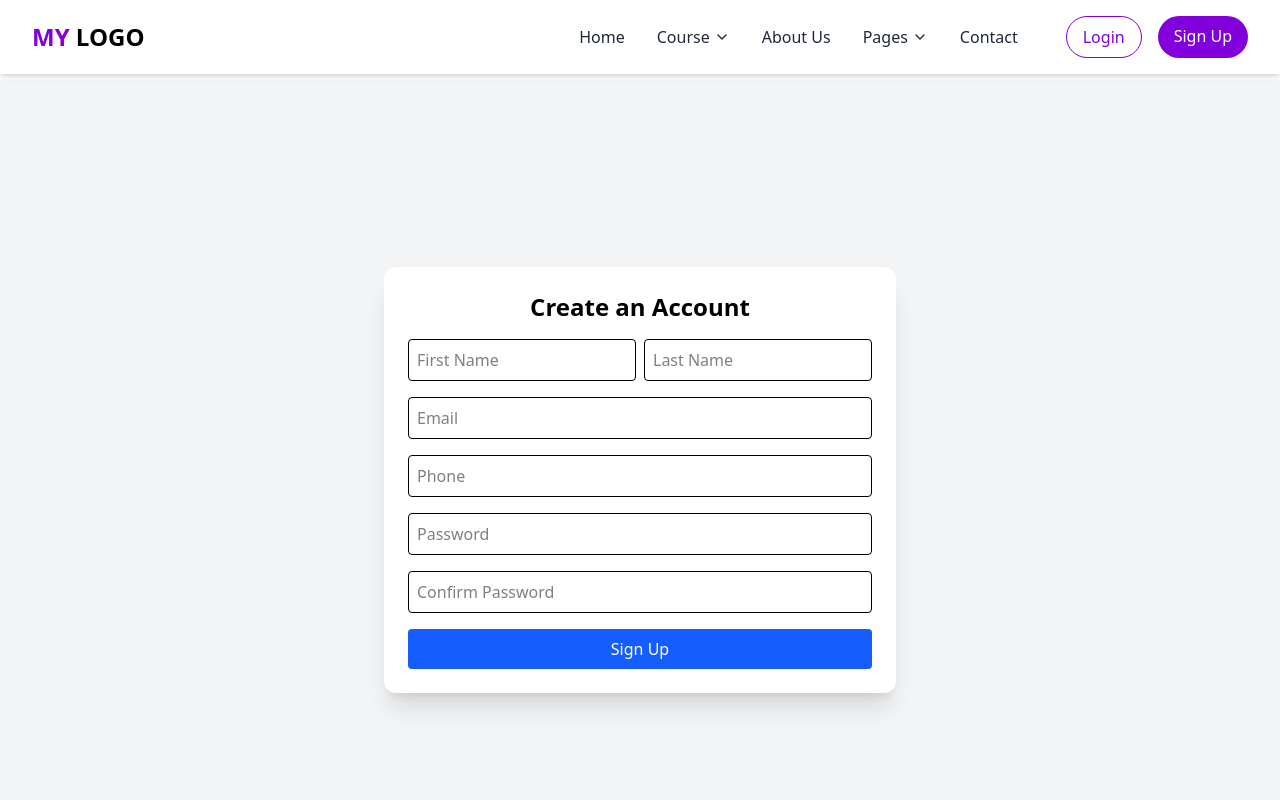
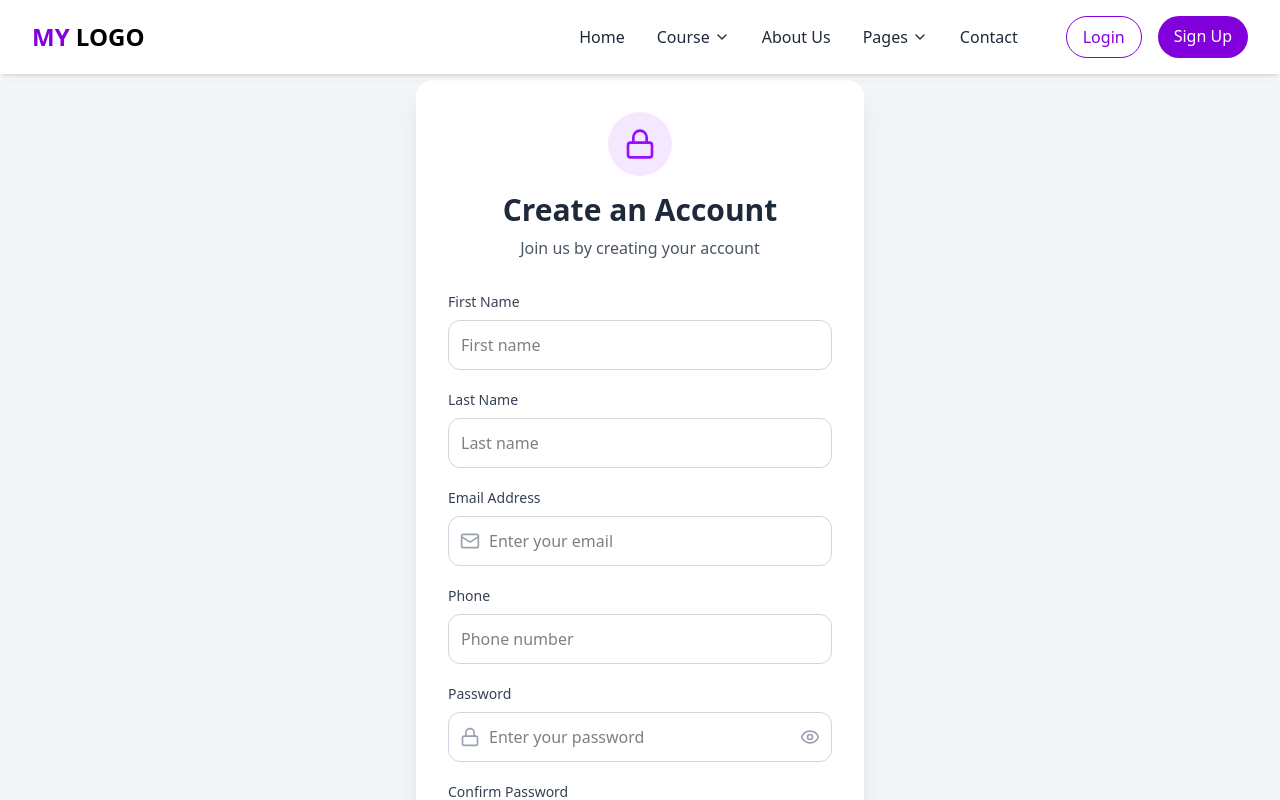
Before and after one commit to AliRaza192/eduvera, a React (Vite) app: page /signup in a window 1280 px wide. Shown: the top 800 px of the page. Built offline with nearby package versions, Linux system fonts and the light colour scheme.

Commit message:
sign up form with api integration

```diff
--- a/src/components/auth/SignUpForm.jsx
+++ b/src/components/auth/SignUpForm.jsx
@@ -1,7 +1,8 @@
 import { useState } from "react";
+import { Mail, Lock, Eye, EyeOff, ArrowRight, AlertCircle } from "lucide-react";
 import { signUp } from "../../services/authService";
+import { useNavigate } from "react-router-dom";
 import toast from "react-hot-toast";
-import { useNavigate } from "react-router-dom";
 
 const SignUpForm = () => {
   const navigate = useNavigate();
@@ -11,20 +12,56 @@ const SignUpForm = () => {
     email: "",
     phone: "",
     password: "",
-    confirm_password: "",
+    confirm_password: ""
   });
+  const [errors, setErrors] = useState({});
+  const [showPassword, setShowPassword] = useState(false);
   const [loading, setLoading] = useState(false);
 
-  const handleChange = (e) =>
+  const handleChange = (e) => {
     setFormData({ ...formData, [e.target.name]: e.target.value });
+    setErrors({ ...errors, [e.target.name]: "" });
+  };
+
+  const validateForm = () => {
+    const newErrors = {};
+
+    if (!formData.first_name.trim()) newErrors.first_name = "First name is required";
+    if (!formData.last_name.trim()) newErrors.last_name = "Last name is required";
+    if (!formData.email.trim()) {
+      newErrors.email = "Email is required";
+    } else if (!/\S+@\S+\.\S+/.test(formData.email)) {
+      newErrors.email = "Invalid email format";
+    }
+    if (!formData.phone.trim()) newErrors.phone = "Phone is required";
+    if (!formData.password) newErrors.password = "Password is required";
+    if (formData.password !== formData.confirm_password)
+      newErrors.confirm_password = "Passwords do not match";
+
+    setErrors(newErrors);
+    return Object.keys(newErrors).length === 0;
+  };
 
   const handleSubmit = async (e) => {
     e.preventDefault();
+    if (!validateForm()) return;
+
     setLoading(true);
     try {
-      const res = await signUp(formData);
-      toast.success("Account created. Verify your email.");
-      navigate("/otp-verification", { state: { email: formData.email } });
+      await signUp(formData);
+      toast.success("Account created. Please verify your email.");
+      const emailCopy = formData.email; // Email ko pehle save kar lo
+      setFormData({
+        first_name: "",
+        last_name: "",
+        email: "",
+        phone: "",
+        password: "",
+        confirm_password: ""
+      });
+      setTimeout(() => {
+        navigate("/verify-email", { state: { email: emailCopy } });
+      }, 1000);
     } catch (error) {
       toast.error(error.response?.data?.message || "Signup failed.");
     } finally {
@@ -33,66 +70,140 @@ const SignUpForm = () => {
   };
 
   return (
-    <form onSubmit={handleSubmit} className="max-w-lg mx-auto bg-white p-6 rounded-xl shadow-xl space-y-4">
-      <h2 className="text-2xl font-bold text-center">Create an Account</h2>
-      <div className="flex gap-2">
+    <div className="bg-white rounded-2xl shadow-xl w-full max-w-md p-8">
+      <div className="text-center mb-8">
+        <div className="bg-purple-100 w-16 h-16 rounded-full flex items-center justify-center mx-auto mb-4">
+          <Lock className="w-8 h-8 text-purple-600" />
+        </div>
+        <h2 className="text-3xl font-bold text-gray-800">Create an Account</h2>
+        <p className="text-gray-600 mt-2">Join us by creating your account</p>
+      </div>
+
+      <form onSubmit={handleSubmit} className="space-y-5">
+        {/* First Name */}
+        <div>
+          <label className="block text-sm font-medium text-gray-700 mb-2">First Name</label>
           <input
             type="text"
             name="first_name"
-          placeholder="First Name"
-          className="w-1/2 border p-2 rounded"
+            value={formData.first_name}
             onChange={handleChange}
-          required
+            className={`w-full p-3 border rounded-xl focus:ring-2 focus:ring-purple-500 outline-none transition-all ${errors.first_name ? "border-red-500" : "border-gray-300"}`}
+            placeholder="First name"
+            disabled={loading}
           />
+          {errors.first_name && <p className="text-red-500 text-sm mt-1 flex items-center gap-1"><AlertCircle className="w-4 h-4" />{errors.first_name}</p>}
+        </div>
+
+        {/* Last Name */}
+        <div>
+          <label className="block text-sm font-medium text-gray-700 mb-2">Last Name</label>
           <input
             type="text"
             name="last_name"
-          placeholder="Last Name"
-          className="w-1/2 border p-2 rounded"
+            value={formData.last_name}
             onChange={handleChange}
-          required
+            className={`w-full p-3 border rounded-xl focus:ring-2 focus:ring-purple-500 outline-none transition-all ${errors.last_name ? "border-red-500" : "border-gray-300"}`}
+            placeholder="Last name"
+            disabled={loading}
           />
+          {errors.last_name && <p className="text-red-500 text-sm mt-1 flex items-center gap-1"><AlertCircle className="w-4 h-4" />{errors.last_name}</p>}
         </div>
+
+        {/* Email */}
+        <div>
+          <label className="block text-sm font-medium text-gray-700 mb-2">Email Address</label>
+          <div className="relative">
+            <Mail className="absolute left-3 top-1/2 transform -translate-y-1/2 w-5 h-5 text-gray-400" />
             <input
               type="email"
               name="email"
-        placeholder="Email"
-        className="w-full border p-2 rounded"
+              value={formData.email}
               onChange={handleChange}
-        required
+              className={`w-full pl-10 pr-4 py-3 border rounded-xl focus:ring-2 focus:ring-purple-500 outline-none transition-all ${errors.email ? "border-red-500" : "border-gray-300"}`}
+              placeholder="Enter your email"
+              disabled={loading}
             />
+          </div>
+          {errors.email && <p className="text-red-500 text-sm mt-1 flex items-center gap-1"><AlertCircle className="w-4 h-4" />{errors.email}</p>}
+        </div>
+
+        {/* Phone */}
+        <div>
+          <label className="block text-sm font-medium text-gray-700 mb-2">Phone</label>
           <input
             type="text"
             name="phone"
-        placeholder="Phone"
-        className="w-full border p-2 rounded"
+            value={formData.phone}
             onChange={handleChange}
-        required
+            className={`w-full p-3 border rounded-xl focus:ring-2 focus:ring-purple-500 outline-none transition-all ${errors.phone ? "border-red-500" : "border-gray-300"}`}
+            placeholder="Phone number"
+            disabled={loading}
           />
+          {errors.phone && <p className="text-red-500 text-sm mt-1 flex items-center gap-1"><AlertCircle className="w-4 h-4" />{errors.phone}</p>}
+        </div>
+
+        {/* Password */}
+        <div>
+          <label className="block text-sm font-medium text-gray-700 mb-2">Password</label>
+          <div className="relative">
+            <Lock className="absolute left-3 top-1/2 transform -translate-y-1/2 w-5 h-5 text-gray-400" />
             <input
-        type="password"
+              type={showPassword ? "text" : "password"}
               name="password"
-        placeholder="Password"
-        className="w-full border p-2 rounded"
+              value={formData.password}
               onChange={handleChange}
-        required
+              className={`w-full pl-10 pr-12 py-3 border rounded-xl focus:ring-2 focus:ring-purple-500 outline-none transition-all ${errors.password ? "border-red-500" : "border-gray-300"}`}
+              placeholder="Enter your password"
+              disabled={loading}
             />
+            <button
+              type="button"
+              onClick={() => setShowPassword(!showPassword)}
+              className="absolute right-3 top-1/2 transform -translate-y-1/2 text-gray-400 hover:text-gray-600"
+              disabled={loading}
+            >
+              {showPassword ? <EyeOff className="w-5 h-5" /> : <Eye className="w-5 h-5" />}
+            </button>
+          </div>
+          {errors.password && <p className="text-red-500 text-sm mt-1 flex items-center gap-1"><AlertCircle className="w-4 h-4" />{errors.password}</p>}
+        </div>
+
+        {/* Confirm Password */}
+        <div>
+          <label className="block text-sm font-medium text-gray-700 mb-2">Confirm Password</label>
           <input
             type="password"
             name="confirm_password"
-        placeholder="Confirm Password"
-        className="w-full border p-2 rounded"
+            value={formData.confirm_password}
             onChange={handleChange}
-        required
+            className={`w-full p-3 border rounded-xl focus:ring-2 focus:ring-purple-500 outline-none transition-all ${errors.confirm_password ? "border-red-500" : "border-gray-300"}`}
+            placeholder="Confirm your password"
+            disabled={loading}
           />
+          {errors.confirm_password && <p className="text-red-500 text-sm mt-1 flex items-center gap-1"><AlertCircle className="w-4 h-4" />{errors.confirm_password}</p>}
+        </div>
+
+        {/* Submit Button */}
         <button
           type="submit"
-        className="w-full bg-blue-600 text-white p-2 rounded hover:bg-blue-700"
           disabled={loading}
+          className="w-full bg-purple-600 hover:bg-purple-700 disabled:bg-purple-400 disabled:cursor-not-allowed text-white font-semibold py-3 px-4 rounded-xl transition-colors flex items-center justify-center gap-2"
         >
-        {loading ? "Creating..." : "Sign Up"}
+          {loading ? (
+            <>
+              <div className="w-5 h-5 border-2 border-white border-t-transparent rounded-full animate-spin"></div>
+              Creating...
+            </>
+          ) : (
+            <>
+              Sign Up
+              <ArrowRight className="w-5 h-5" />
+            </>
+          )}
         </button>
       </form>
+    </div>
   );
 };
 
--- a/src/components/auth/VerifyEmail.jsx
+++ /dev/null
@@ -1,53 +0,0 @@
-import { useState } from "react";
-import { verifyEmail } from "../../services/authService";
-
-const VerifyEmail = () => {
-  const [email, setEmail] = useState("");
-  const [otp, setOtp] = useState("");
-  const [msg, setMsg] = useState("");
-  const [error, setError] = useState("");
-
-  const handleSubmit = async (e) => {
-    e.preventDefault();
-    try {
-      await verifyEmail({ email, otp });
-      setMsg("Email verified successfully!");
-      setError("");
-    } catch (err) {
-      setError(err.response?.data?.message || "Invalid OTP");
-      setMsg("");
-    }
-  };
-
-  return (
-    <form onSubmit={handleSubmit} className="space-y-4 max-w-md mx-auto p-6 bg-white rounded shadow mt-10">
-      <h2 className="text-xl font-bold mb-4 text-center">Verify Your Email</h2>
-      <input
-        type="email"
-        placeholder="Your Email"
-        value={email}
-        onChange={(e) => setEmail(e.target.value)}
-        required
-        className="w-full border px-3 py-2 rounded"
-      />
-      <input
-        type="text"
-        placeholder="Enter OTP"
-        value={otp}
-        onChange={(e) => setOtp(e.target.value)}
-        required
-        className="w-full border px-3 py-2 rounded"
-      />
-      <button
-        type="submit"
-        className="w-full bg-purple-600 text-white py-2 rounded"
-      >
-        Verify
-      </button>
-      {msg && <p className="text-green-600 text-sm">{msg}</p>}
-      {error && <p className="text-red-600 text-sm">{error}</p>}
-    </form>
-  );
-};
-
-export default VerifyEmail;
--- a/src/pages/Auth/SignUp.jsx
+++ b/src/pages/Auth/SignUp.jsx
@@ -1,8 +1,20 @@
+// import SignUpForm from "../../components/auth/SignUpForm";
+
+// const SignUp = () => {
+//   return (
+//     <div className="min-h-screen flex justify-center items-center bg-gray-100">
+//       <SignUpForm />
+//     </div>
+//   );
+// };
+
+// export default SignUp;
+
 import SignUpForm from "../../components/auth/SignUpForm";
 
 const SignUp = () => {
   return (
-    <div className="min-h-screen flex justify-center items-center bg-gray-100">
+    <div className="min-h-screen flex items-center justify-center bg-gray-100 px-4">
       <SignUpForm />
     </div>
   );
--- a/src/pages/Auth/VerifyEmail.jsx
+++ b/src/pages/Auth/VerifyEmail.jsx
@@ -1,32 +1,74 @@
-import { useEffect } from "react";
-import { useSearchParams, useNavigate } from "react-router-dom";
-import { verifyEmailDirect } from "../../services/authService";
+import { useState } from "react";
+import { resendVerification } from "../../services/authService";
+import { useLocation } from "react-router-dom";
 import toast from "react-hot-toast";
+import { Mail, RefreshCcw, ShieldCheck } from "lucide-react";
 
 const VerifyEmail = () => {
-  const [searchParams] = useSearchParams();
-  const token = searchParams.get("token");
-  const navigate = useNavigate();
+  const location = useLocation();
+  const [email, setEmail] = useState(location.state?.email || "");
+  const [resendLoading, setResendLoading] = useState(false);
 
-  useEffect(() => {
-    const verify = async () => {
-      try {
-        await verifyEmailDirect(token);
-        toast.success("Email Verified Successfully!");
-        navigate("/email-verified");
-      } catch (err) {
-        toast.error(err.response?.data?.message || "Verification Failed!");
-      }
-    };
+  const handleResend = async () => {
+    if (!email.trim()) return toast.error("Enter your email to resend link");
 
-    if (token) {
-      verify();
+    setResendLoading(true);
+    try {
+      await resendVerification({ email });
+      toast.success("Verification link sent!");
+    } catch (err) {
+      toast.error(err.response?.data?.message || "Failed to resend link");
+    } finally {
+      setResendLoading(false);
     }
-  }, [token, navigate]);
+  };
 
   return (
-    <div className="min-h-screen flex items-center justify-center bg-gray-100">
-      <p className="text-lg">Verifying your email, please wait...</p>
+    <div className="min-h-screen flex items-center justify-center bg-gray-100 px-4">
+      <div className="bg-white rounded-2xl shadow-xl w-full max-w-md p-8">
+        <div className="text-center mb-6">
+          <div className="bg-purple-100 w-16 h-16 rounded-full flex items-center justify-center mx-auto mb-4">
+            <ShieldCheck className="w-8 h-8 text-purple-600" />
+          </div>
+          <h2 className="text-2xl font-bold text-gray-800">Verify Your Email</h2>
+          <p className="text-gray-600 mt-2">
+            A verification link has been sent to your email. Please check your inbox and click the link to verify your account.
+          </p>
+        </div>
+
+        <div className="space-y-4">
+          <div>
+            <label className="block text-sm font-medium text-gray-700 mb-2">Email</label>
+            <div className="relative">
+              <Mail className="absolute left-3 top-1/2 transform -translate-y-1/2 w-5 h-5 text-gray-400" />
+              <input
+                type="email"
+                value={email}
+                onChange={(e) => setEmail(e.target.value)}
+                className="w-full pl-10 pr-4 py-3 border rounded-xl focus:ring-2 focus:ring-purple-500 outline-none"
+                placeholder="Your email"
+                required
+              />
+            </div>
+          </div>
+
+          <button
+            type="button"
+            onClick={handleResend}
+            disabled={resendLoading}
+            className="w-full flex items-center justify-center gap-2 bg-purple-600 hover:bg-purple-700 disabled:bg-purple-400 text-white font-semibold py-3 px-4 rounded-xl transition-colors"
+          >
+            {resendLoading ? (
+              <div className="w-5 h-5 border-2 border-white border-t-transparent rounded-full animate-spin"></div>
+            ) : (
+              <>
+                <RefreshCcw className="w-5 h-5" />
+                Resend Verification Link
+              </>
+            )}
+          </button>
+        </div>
+      </div>
     </div>
   );
 };
--- a/src/services/api.js
+++ b/src/services/api.js
@@ -1,7 +1,7 @@
 import axios from "axios";
 
 const instance = axios.create({
-  baseURL: "https://lms.clickoptimizer.net",
+  baseURL: " ",
 });
 
 export default instance;
```
Also changed, not shown: src/pages/Auth/EmailVerified.jsx (+20 -14 lines). Lines whose indentation alone changed are shown as unchanged.
